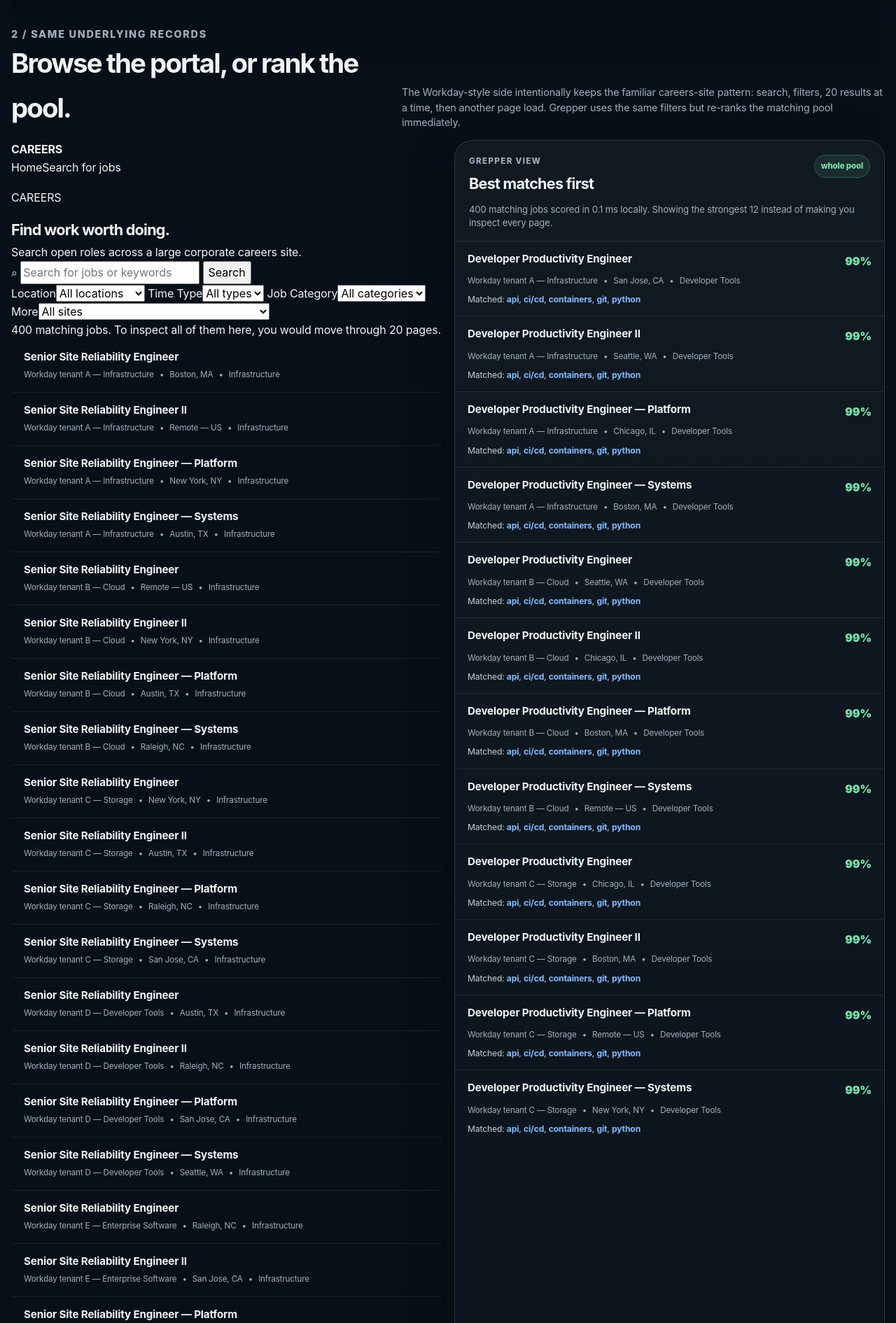
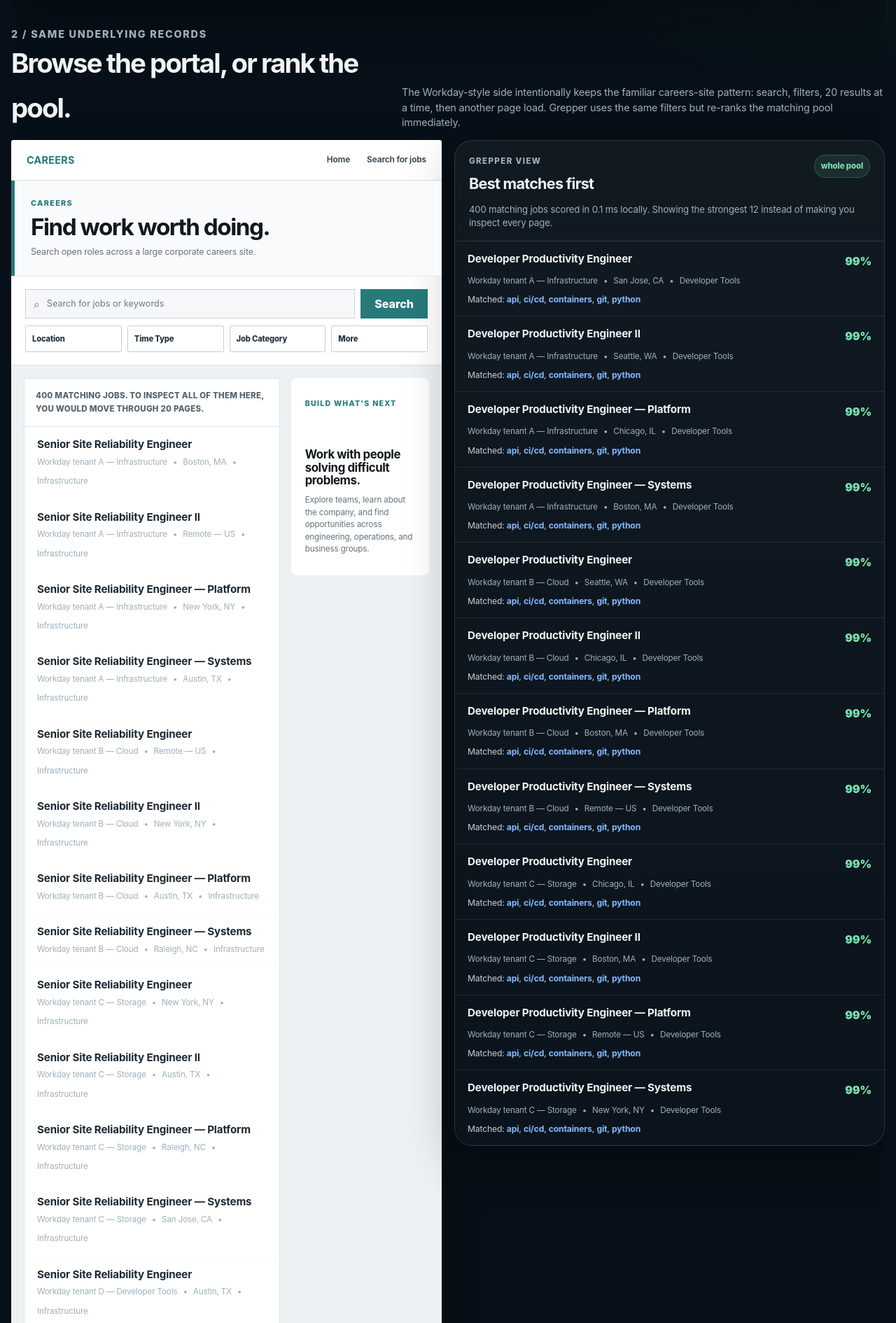
Before and after one commit to shnider42/holtsnidertech, a Flask app: page /static/demos/grepper.html in a window 1280 px wide. Shown: the part 1128-3018 px from the top of the page at 70% size. Run offline with Flask 3, Linux system fonts and the light colour scheme.

Commit message:
Style Workday side as enterprise careers portal

```diff
--- a/app/static/css/grepper-demo.css
+++ b/app/static/css/grepper-demo.css
@@ -46,7 +46,7 @@ h1{margin:0;font-size:clamp(3.5rem,8vw,7.5rem);line-height:.82;letter-spacing:-.
 .g-collector-status{color:var(--g-muted);font-size:.8rem;white-space:nowrap}
 .g-compare-head{display:flex;align-items:end;justify-content:space-between;gap:20px;margin:38px 0 14px}
 .g-compare-head h2{margin:0;font-size:clamp(1.8rem,3vw,3rem);letter-spacing:-.05em}.g-compare-head p{max-width:690px;margin:0;color:var(--g-muted);font-size:.9rem;line-height:1.5}
-.g-compare{display:grid;grid-template-columns:1fr 1fr;gap:18px}
+.g-compare{display:grid;grid-template-columns:1fr 1fr;gap:18px;align-items:start}
 .g-side{min-width:0;overflow:hidden}.g-side-head{padding:20px 20px 16px;border-bottom:1px solid var(--g-line)}
 .g-side-head-row{display:flex;align-items:start;justify-content:space-between;gap:15px}
 .g-side-label{margin:0 0 5px;color:var(--g-muted);font-size:.72rem;font-weight:850;letter-spacing:.12em;text-transform:uppercase}
@@ -63,9 +63,58 @@ h1{margin:0;font-size:clamp(3.5rem,8vw,7.5rem);line-height:.82;letter-spacing:-.
 .g-pages button{border:1px solid var(--g-line);border-radius:10px;background:transparent;color:var(--g-text);padding:8px 10px;cursor:pointer}.g-pages button:disabled{opacity:.32;cursor:not-allowed}
 .g-page-note{color:var(--g-muted);font-size:.76rem;text-align:center}
 .g-empty{padding:28px;color:var(--g-muted);text-align:center}
+
+/* Workday-style half: intentionally conventional, neutral, and lower-signal. */
+.g-workday-side{border-radius:4px;background:#eef1f3;color:#1e2933;box-shadow:0 22px 60px rgba(0,0,0,.24)}
+.g-workday{min-height:760px;background:#eef1f3;font-family:Inter,ui-sans-serif,system-ui,-apple-system,BlinkMacSystemFont,"Segoe UI",sans-serif}
+.g-wd-topbar{height:58px;display:flex;align-items:center;justify-content:space-between;padding:0 22px;background:#fff;border-bottom:1px solid #d9dee2;color:#26333d}
+.g-wd-topbar strong{font-size:.9rem;letter-spacing:.02em;color:#267a7a}.g-wd-topbar nav{display:flex;gap:24px;font-size:.74rem;font-weight:750;color:#42515c}
+.g-wd-hero{padding:24px 28px 26px;background:#f9fafb;border-bottom:1px solid #e3e7ea;position:relative}
+.g-wd-hero:before{content:"";position:absolute;left:0;top:0;bottom:0;width:5px;background:#267a7a}
+.g-wd-hero p{margin:0 0 8px;font-size:.68rem;font-weight:800;letter-spacing:.12em;color:#267a7a}
+.g-wd-hero h3{margin:0!important;max-width:420px;font-size:clamp(1.7rem,2.6vw,2.45rem)!important;line-height:1.02;letter-spacing:-.045em!important;color:#11181e}
+.g-wd-hero span{display:block;margin-top:9px;color:#67737c;font-size:.78rem;line-height:1.4}
+.g-wd-search-area{padding:18px 20px;background:#fff;border-bottom:1px solid #dfe4e7}
+.g-wd-search-row{display:grid;grid-template-columns:1fr 96px;gap:8px}
+.g-wd-search-box{display:flex;align-items:center;gap:8px;height:42px;padding:0 11px;border:1px solid #cbd3d9;background:#f5f7f8;color:#71808a}
+.g-wd-search-box input{min-width:0;width:100%;border:0;outline:0;background:transparent;color:#27333c;font-size:.79rem}
+.g-wd-search-box input::placeholder{color:#6f7b84}
+#workdaySearchBtn{border:0;background:#267a7a;color:#fff;font-weight:800;cursor:pointer}
+#workdaySearchBtn:hover,#workdaySearchBtn:focus-visible{background:#1f6868}
+.g-wd-filters{display:grid;grid-template-columns:repeat(4,minmax(0,1fr));gap:8px;margin-top:10px}
+.g-wd-filters label{position:relative;min-width:0}
+.g-wd-filters label>span{position:absolute;left:10px;top:50%;transform:translateY(-50%);z-index:1;pointer-events:none;font-size:.7rem;font-weight:780;color:#26333d}
+.g-wd-filters select{width:100%;height:38px;padding:0 23px 0 9px;border:1px solid #c7cfd6;border-radius:2px;background:#fff;color:transparent;cursor:pointer;appearance:auto}
+.g-wd-filters select:focus{outline:2px solid rgba(38,122,122,.18);outline-offset:1px}
+.g-wd-content{display:grid;grid-template-columns:minmax(0,1.52fr) minmax(150px,.82fr);gap:16px;padding:18px;background:#eef1f3}
+.g-wd-results{min-width:0;background:#fff;border:1px solid #e0e4e7}
+.g-wd-count{padding:15px 16px;border-bottom:1px solid #e2e6e9;color:#56636d;font-size:.72rem;font-weight:850;letter-spacing:.02em;text-transform:uppercase}
+.g-wd-list{display:grid;min-height:590px;background:#fff}
+.g-wd-job{min-height:96px;padding:17px 17px 15px;border-bottom:1px solid #dce2e6;background:#fff}
+.g-wd-job:last-child{border-bottom:0}
+.g-wd-job a{display:inline;color:#1e3442;text-decoration:underline;text-underline-offset:2px;font-size:.8rem;font-weight:700;line-height:1.35;cursor:default}
+.g-wd-posted{display:flex;align-items:center;gap:7px;margin-top:14px;color:#4e5b65;font-size:.74rem}
+.g-wd-clock{display:inline-grid;place-items:center;width:17px;height:17px;border:2px solid #84939d;border-radius:50%;font-size:0;position:relative}
+.g-wd-clock:before{content:"";width:1.5px;height:5px;background:#84939d;position:absolute;top:3px;left:6px}.g-wd-clock:after{content:"";width:4px;height:1.5px;background:#84939d;position:absolute;top:7px;left:6px}
+.g-wd-promo{align-self:start;min-height:260px;padding:28px 20px;background:#fff;border-radius:8px;color:#26333d}
+.g-wd-promo span{display:block;margin-bottom:54px;color:#267a7a;font-size:.66rem;font-weight:850;letter-spacing:.12em}
+.g-wd-promo strong{display:block;font-size:1.05rem;line-height:1.12;letter-spacing:-.025em;color:#10171c}
+.g-wd-promo p{margin:10px 0 0;color:#65727c;font-size:.73rem;line-height:1.5}
+.g-wd-pages{display:flex;align-items:center;justify-content:space-between;gap:8px;padding:13px 14px;border-top:1px solid #dce2e6;background:#fff}
+.g-wd-pages button{min-width:72px;padding:7px 10px;border:1px solid #bcc6cd;background:#fff;color:#2d3c46;font-size:.72rem;font-weight:700;cursor:pointer}
+.g-wd-pages button:hover:not(:disabled){background:#f3f5f6}.g-wd-pages button:disabled{opacity:.38;cursor:not-allowed}
+.g-workday .g-page-note{color:#697680;font-size:.7rem}
+.g-workday[aria-busy="true"]{cursor:progress}.g-workday[aria-busy="true"] .g-wd-search-area,.g-workday[aria-busy="true"] .g-wd-pages{opacity:.72}
+.g-wd-skeleton{min-height:96px;padding:19px 17px;border-bottom:1px solid #dce2e6;background:#fff}
+.g-wd-skeleton span{display:block;height:10px;border-radius:3px;background:linear-gradient(90deg,#e9edef 20%,#f7f9fa 50%,#e9edef 80%);background-size:220% 100%;animation:g-wd-load 1.1s linear infinite}
+.g-wd-skeleton span:first-child{width:78%;margin-bottom:19px}.g-wd-skeleton span:last-child{width:34%}
+@keyframes g-wd-load{to{background-position:-220% 0}}
+
 .g-callout{margin-top:22px;padding:22px;border:1px solid rgba(131,185,255,.22);border-radius:22px;background:linear-gradient(135deg,rgba(131,185,255,.08),rgba(120,224,172,.04))}
 .g-callout h2{margin:0 0 8px;font-size:1.25rem}.g-callout p{margin:0;color:#c8d2d9;line-height:1.55}.g-callout code{color:var(--g-green)}
 .g-disclaimer{margin-top:18px;color:#8295a3;font-size:.72rem;line-height:1.5}
-@media(max-width:900px){.g-hero,.g-resume-grid,.g-compare{grid-template-columns:1fr}.g-statbar{grid-template-columns:repeat(2,1fr)}.g-stat:nth-child(2){border-right:0}.g-stat:nth-child(-n+2){border-bottom:1px solid var(--g-line)}.g-controls-grid{grid-template-columns:1fr}.g-compare-head{display:block}.g-compare-head p{margin-top:8px}}
-@media(max-width:560px){.g-wrap{width:min(100% - 18px,1380px);padding-top:18px}.g-top{margin-bottom:34px}.g-statbar{grid-template-columns:1fr 1fr}.g-stat{padding:15px}.g-controls{padding:16px}.g-side-head{padding:16px}.g-collector{grid-template-columns:1fr}.g-collector-status{white-space:normal}.g-job{padding:13px 14px}}
-@media(prefers-reduced-motion:reduce){*{scroll-behavior:auto!important}.g-progress>span{transition:none}}
+@media(max-width:1080px){.g-wd-content{grid-template-columns:1fr}.g-wd-promo{min-height:0}.g-wd-promo span{margin-bottom:22px}}
+@media(max-width:900px){.g-hero,.g-resume-grid,.g-compare{grid-template-columns:1fr}.g-statbar{grid-template-columns:repeat(2,1fr)}.g-stat:nth-child(2){border-right:0}.g-stat:nth-child(-n+2){border-bottom:1px solid var(--g-line)}.g-controls-grid{grid-template-columns:1fr}.g-compare-head{display:block}.g-compare-head p{margin-top:8px}.g-wd-content{grid-template-columns:minmax(0,1.4fr) minmax(180px,.7fr)}}
+@media(max-width:680px){.g-wd-filters{grid-template-columns:1fr 1fr}.g-wd-content{grid-template-columns:1fr}.g-wd-topbar nav{display:none}.g-wd-promo{display:none}}
+@media(max-width:560px){.g-wrap{width:min(100% - 18px,1380px);padding-top:18px}.g-top{margin-bottom:34px}.g-statbar{grid-template-columns:1fr 1fr}.g-stat{padding:15px}.g-controls{padding:16px}.g-side-head{padding:16px}.g-collector{grid-template-columns:1fr}.g-collector-status{white-space:normal}.g-job{padding:13px 14px}.g-wd-search-row{grid-template-columns:1fr 82px}.g-wd-hero{padding:20px}.g-wd-search-area{padding:14px}.g-wd-content{padding:10px}.g-wd-job{min-height:84px;padding:14px}.g-wd-promo{display:none}}
+@media(prefers-reduced-motion:reduce){*{scroll-behavior:auto!important}.g-progress>span{transition:none}.g-wd-skeleton span{animation:none}}
```
